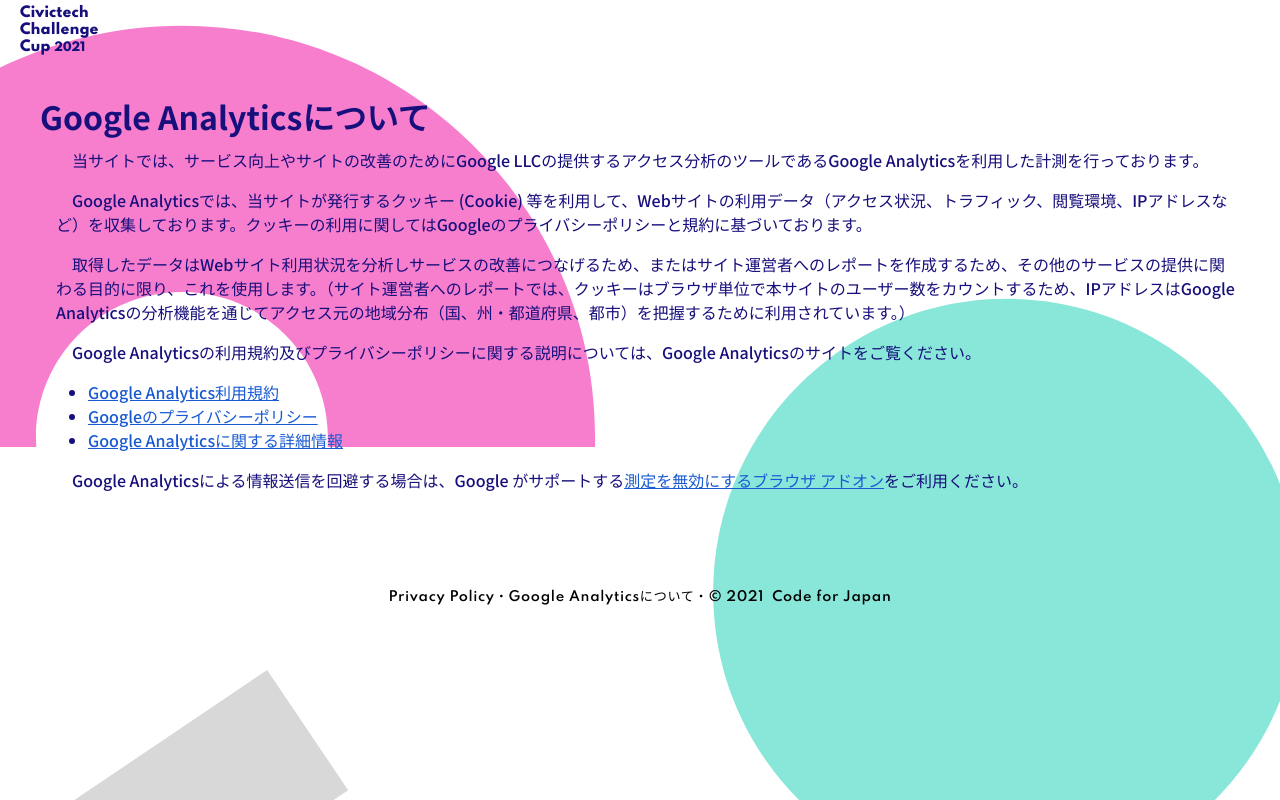
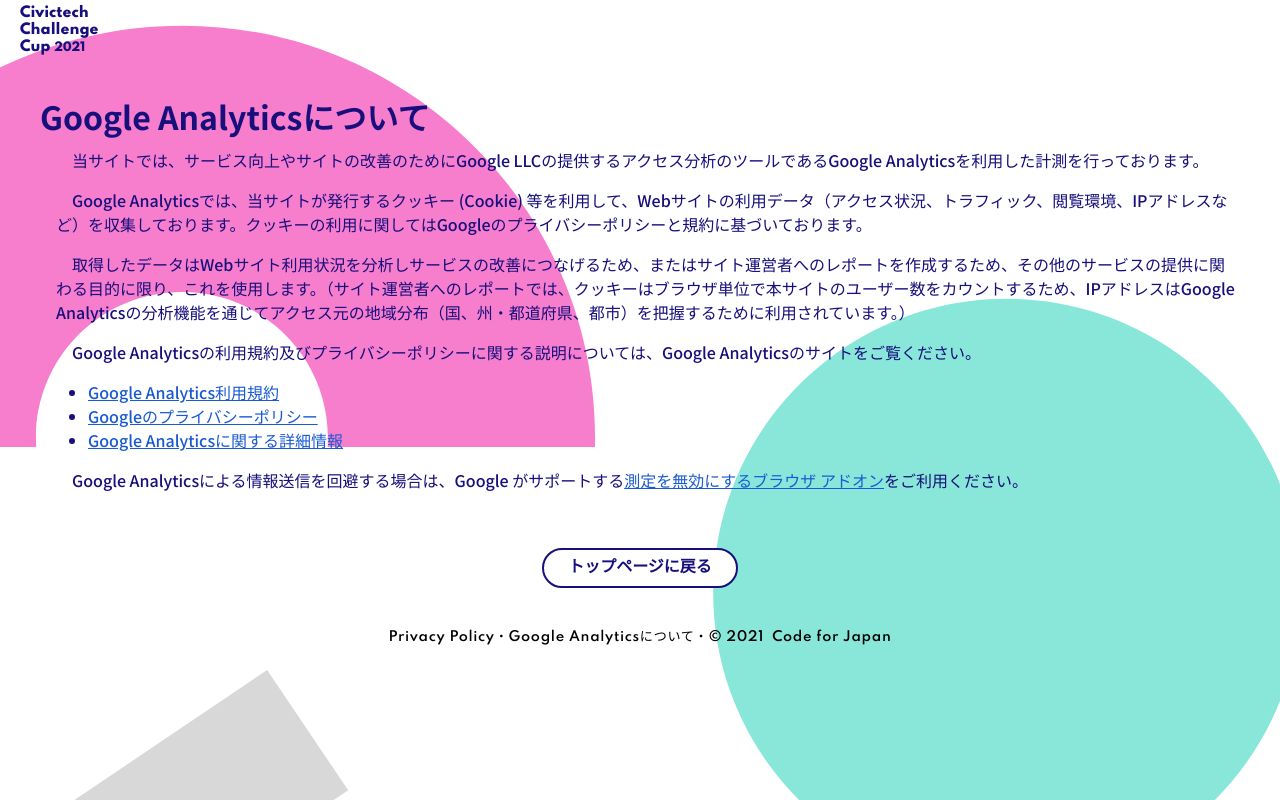
Before and after one commit to codeforjapan/ccc2021-website-with-notion, a Next.js app: page /analytics in a window 1280 px wide. Built offline with nearby package versions, Linux system fonts and the light colour scheme; no server answers.

Commit message:
Add go back button in analytics page

```diff
--- a/src/pages/analytics.tsx
+++ b/src/pages/analytics.tsx
@@ -10,11 +10,14 @@
   LinkBox,
   LinkOverlay,
   UnorderedList,
-  ListItem
+  ListItem,
+  Button,
+  Center
 } from '@chakra-ui/react'
 import NextLink from 'next/link'
 import pageStyles from '~/src/styles/analyticsPage.module.scss'
 import headerStyles from '~/src/styles/Header.module.scss'
+import appButtonStyles from '~/src/styles/AppButton.module.scss'
 import AppFooter from '~/src/components/AppFooter'
 
 const AnalyticsPage = () => {
@@ -122,6 +125,24 @@
             </Text>
           </Box>
         </Container>
+        <Center>
+          <Button
+            rounded={100}
+            bgColor="white"
+            borderColor={'brand.indigo'}
+            borderWidth={2}
+            color="brand.indigo"
+            _hover={{ bgColor: 'gray.100' }}
+            _active={{ bgColor: 'gray.300' }}
+            px={6}
+            py={3}
+            className={appButtonStyles.AppRounded}
+          >
+            <Link as={NextLink} passHref href="/">
+              トップページに戻る
+            </Link>
+          </Button>
+        </Center>
       </Box>
 
       <AppFooter />
```
